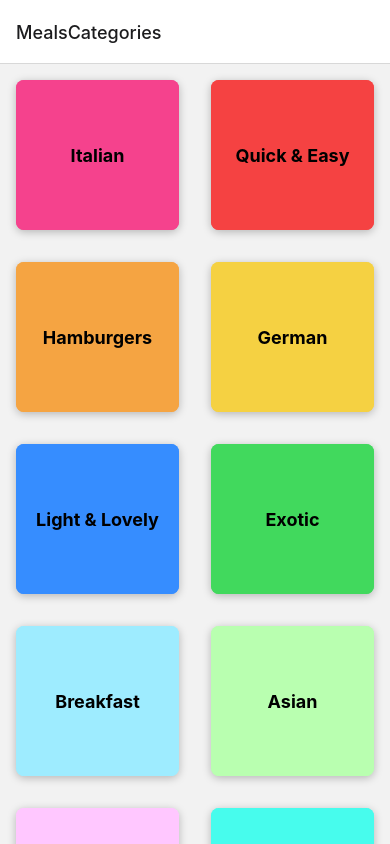
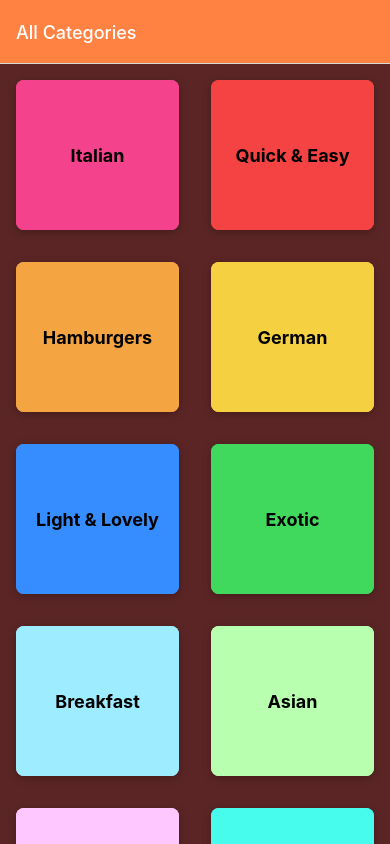
Before and after one commit to ambibma/meals-react-native, a React Native app: screen / in a window 390 px wide. Built offline with nearby package versions, Linux system fonts and the light colour scheme.

Commit message:
Add stack navigation between screens

```diff
--- a/App.js
+++ b/App.js
@@ -1,9 +1,12 @@
 import { StatusBar } from 'expo-status-bar';
-import { StyleSheet, Text, View } from 'react-native';
+import { StyleSheet, Button, Text, View } from 'react-native';
 import { NavigationContainer } from '@react-navigation/native';
 import {createNativeStackNavigator} from '@react-navigation/native-stack'
 import CategoriesScreen from './screens/CategoriesScreen'
 import MealsOverviewScreen from './screens/MealsOverviewScreen';
+import MealDetails from './screens/MealDetailsScreen';
+import MealDetailsScreen from './screens/MealDetailsScreen';
+
 
 const Stack = createNativeStackNavigator();
 
@@ -13,10 +16,31 @@ export default function App() {
     <StatusBar style="light"/>
 
     <NavigationContainer>
-      <Stack.Navigator>
+      <Stack.Navigator screenOptions={{
+
+          headerStyle: {backgroundColor: '#ff8243'},
+          headerTintColor: 'white',
+          contentStyle: {backgroundColor: '#5b2525'}
+        }}>
         {/* Name of the screen, component serves the screen, not JSX just a pointer at the component function */}
-        <Stack.Screen name="MealsCategories" component={CategoriesScreen}/>
-        <Stack.Screen name='MealsOverview' component={MealsOverviewScreen}/>
+        <Stack.Screen name="MealsCategories"
+        component={CategoriesScreen}
+        options={{
+          title: 'All Categories'
+        }}
+        />
+        <Stack.Screen name='MealsOverview'
+        component={MealsOverviewScreen}
+        // options={({route, navigation}) => {
+        //   const catId = route.params.categoryId;
+        //   return {
+        //     title: catId,
+        //   }
+        // }}
+        />
+        <Stack.Screen name='MealDetailsScreen'
+        component={MealDetailsScreen}
+        />
       </Stack.Navigator>
     </NavigationContainer>
 
```
